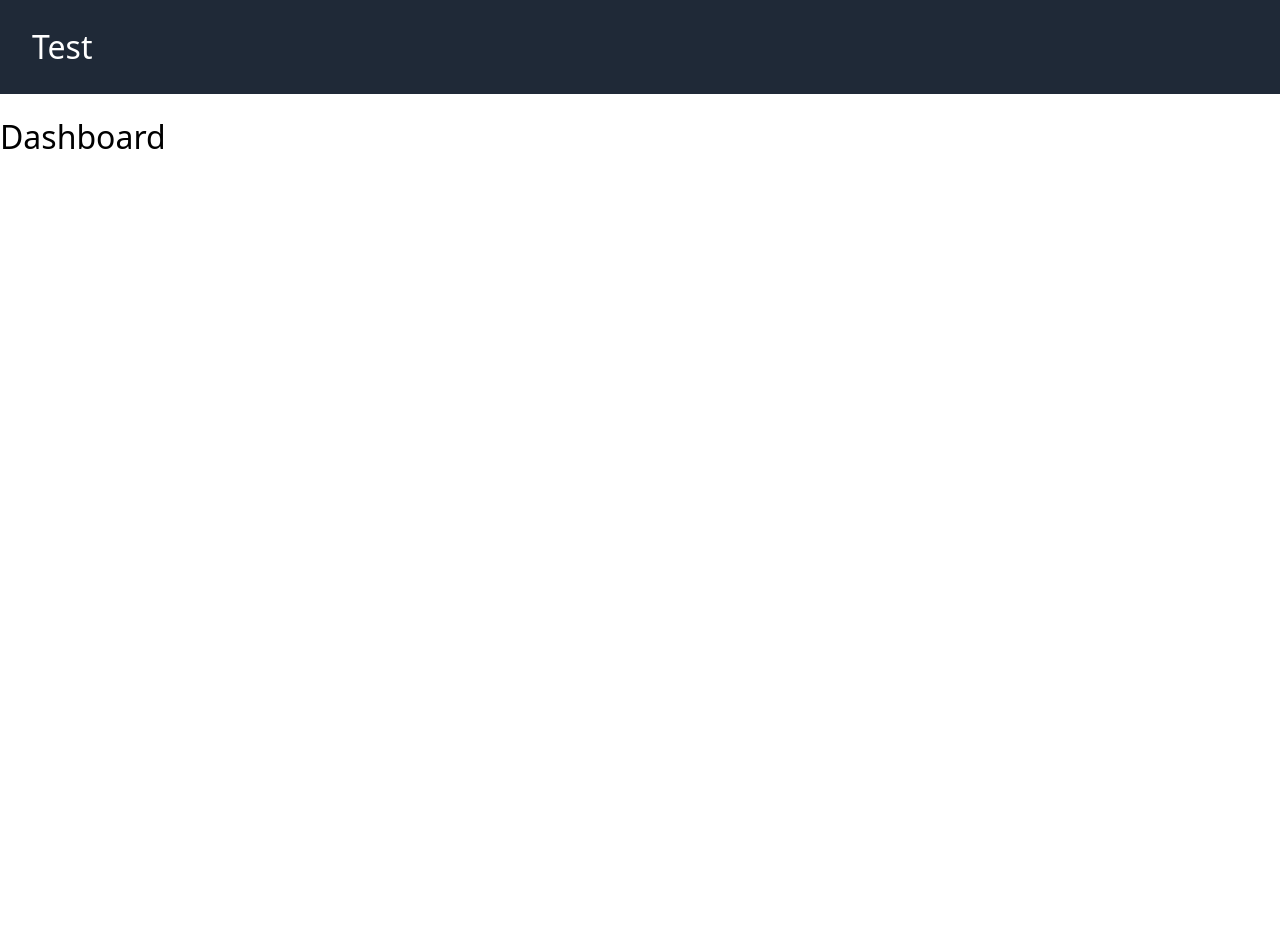
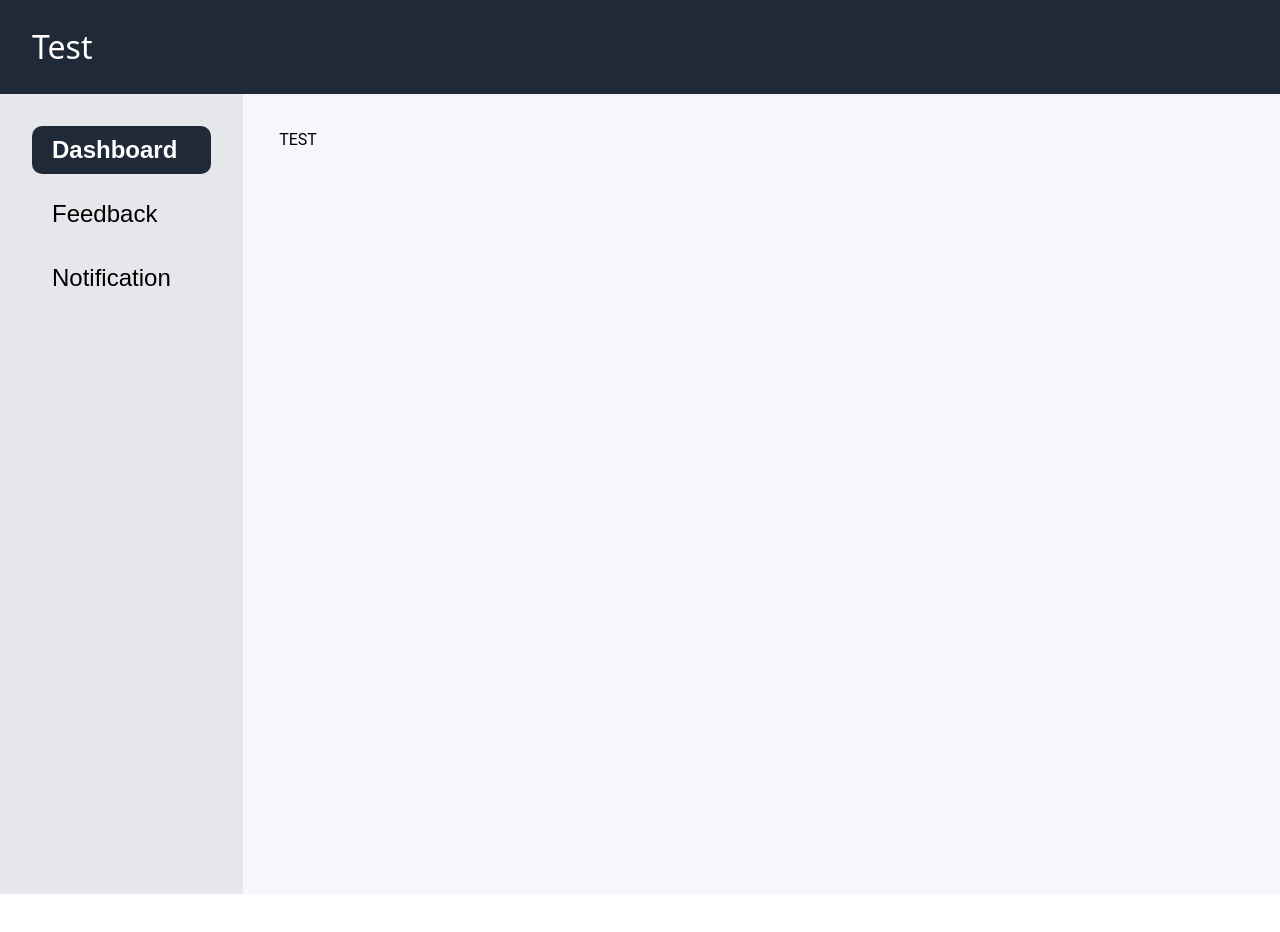
Before and after one commit to ynov-2025-m1-team7/CICD_M1_FRONT, a React (Create React App) app: page / in a window 1280 px wide. Before the commit the page ends 800 px from the top, so only its background shows below. Built offline with nearby package versions, Linux system fonts and the light colour scheme; a web font is replaced by a local one.

Commit message:
navbar-v1

```diff
--- a/src/App.css
+++ b/src/App.css
@@ -5,3 +5,10 @@ h1, h2, h3, h4, h5, h6 {
     font-weight: 400;
     font-style: normal;
 }
+
+.App {
+    font-family: "Roboto", sans-serif;
+    font-weight: 400;
+    font-style: normal;
+    background-color: #F5F7FA;
+}
--- /dev/null
+++ b/src/Compossant/NavButton/index.js
@@ -0,0 +1,21 @@
+import "./style.css";
+import { useLocation } from "react-router-dom";
+
+const NavButton = ({ text, redirection = "", onClick }) => {
+    const path = useLocation().pathname;
+    let selected = false;
+
+    if (path === redirection && redirection !== "") {
+        selected = true;
+    }
+    return (
+        <button
+            className={`nav-button-${selected ? "selected" : "unselected"}`}
+            onClick={onClick}
+        >
+            {text}
+        </button>
+    );
+}
+
+export default NavButton;
--- /dev/null
+++ b/src/Compossant/NavButton/style.css
@@ -0,0 +1,27 @@
+.nav-button-selected, .nav-button-unselected {
+    border: none;
+    width: 100%;
+    padding: 10px 20px;
+    font-size: 24px;
+    text-align: left;
+    border-radius: 10px;
+}
+
+.nav-button-selected {
+  background-color: #1F2937;
+  color: white;
+  font-weight: bold;
+}
+
+.nav-button-unselected {
+  background-color: transparent;
+  color: black;
+  cursor: pointer;
+  transition: background-color 0.3s ease;
+}
+
+.nav-button-unselected:hover {
+  background-color: #CBD5E1;
+  color: black;
+  transition: background-color 0.3s ease;
+}
--- /dev/null
+++ b/src/Compossant/Navbar/index.js
@@ -0,0 +1,16 @@
+import "./style.css";
+import NavButton from "../NavButton";
+
+const Navbar = () => {
+    return (
+        <div className="navbar">
+            <div className="navbar__links">
+                <NavButton text={"Dashboard"} redirection={"/"} onClick={() => {}}/>
+                <NavButton text={"Feedback"} redirection={"feedback"} onClick={() => {}}/>
+                <NavButton text={"Notification"} onClick={() => {}}/>
+            </div>
+        </div>
+    );
+}
+
+export default Navbar;
--- /dev/null
+++ b/src/Compossant/Navbar/style.css
@@ -0,0 +1,12 @@
+.navbar {
+    grid-column: 1 / 3;
+    background-color: #E5E7EB;
+    padding: 0 32px;
+}
+
+.navbar__links {
+    display: flex;
+    flex-direction: column;
+    gap: 16px;
+    padding: 32px 0;
+}
--- /dev/null
+++ b/src/Compossant/PageContainer/index.js
@@ -0,0 +1,15 @@
+import Navbar from "../Navbar";
+import "./style.css";
+
+const PageContainer = () => {
+    return (
+        <div className="page-container">
+            <Navbar />
+            <div className="page-content">
+                <p>TEST</p>
+            </div>
+        </div>
+    );
+};
+
+export default PageContainer;
--- /dev/null
+++ b/src/Compossant/PageContainer/style.css
@@ -0,0 +1,15 @@
+.page-container {
+    display: grid;
+    grid-template-columns: repeat(10, 1fr);
+    gap: 16px;
+    width: 100%;
+    min-height: 100vh;
+  }
+
+  .page-content {
+    height: 100%;
+    overflow: auto;
+    padding: 20px;
+    border-radius: 8px;
+    grid-column: 3 / 11;
+  }
--- a/src/Pages/Dashboard/index.js
+++ b/src/Pages/Dashboard/index.js
@@ -1,10 +1,11 @@
 import Header from "../../Compossant/Header";
+import PageContainer from "../../Compossant/PageContainer";
 
 const DashboardPage = () => {
     return (
         <div className="Dashboard">
             <Header />
-            <h1>Dashboard</h1>
+            <PageContainer />
         </div>
     );
 }
```
